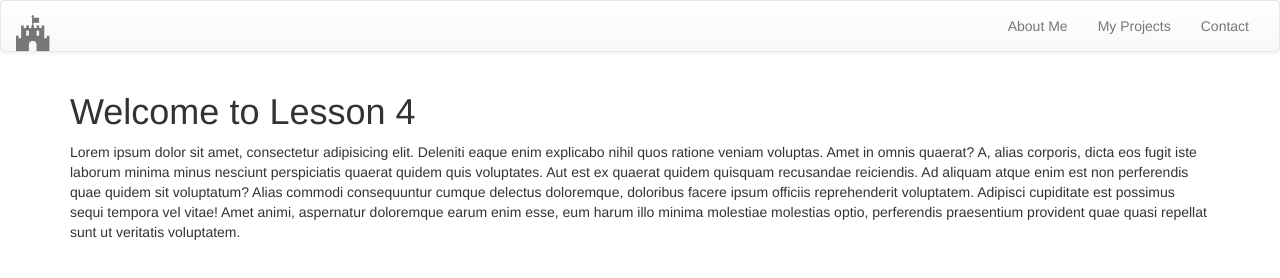
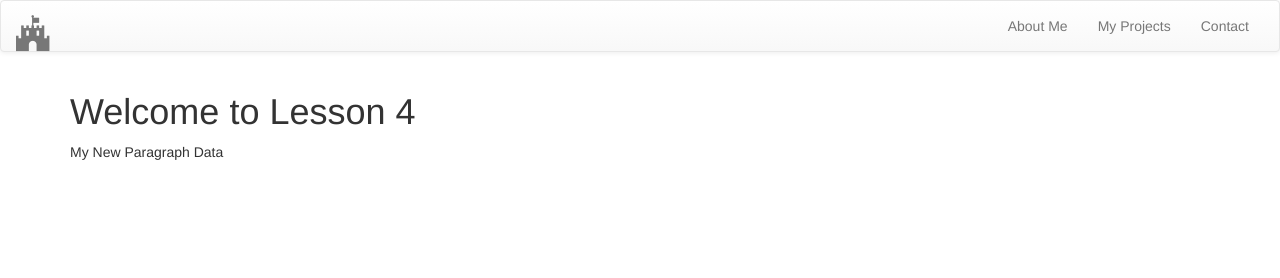
Before and after one commit to devolasvegas/COMP1073-Lesson04, a plain HTML site: page index.html in a window 1280 px wide. Drawn offline with Linux system fonts and the light colour scheme.

Commit message:
Updated app.js

```diff
--- a/Scripts/app.js
+++ b/Scripts/app.js
@@ -4,7 +4,18 @@
 
 "use strict";
 
-// Set up your IIFE (Immediately Invoked Function Expression)
+// Set up your IIFE (Immediately Invoked Function Expression) or ASEF (Anonymous Self-Executing Function)
 (function(){
     console.log("App Started . . .");
+
+    // named function way
+    function replaceFirstParagraph(){
+        console.log("Inside replaceFirstParagraph function.");
+        var firstParagraph;
+        firstParagraph = document.getElementById("firstParagraph");
+        firstParagraph.innerHTML = "My New Paragraph Data";
+    }
+    // Call replaceFirstParagraph function defined above.
+    replaceFirstParagraph();
+
 })();
--- a/index.html
+++ b/index.html
@@ -36,9 +36,9 @@
             </div><!-- /.navbar-collapse -->
         </div><!-- /.container-fluid -->
     </nav>
-    <main class="container">
+    <main class="container" id="mainContent">
         <h1>Welcome to Lesson 4</h1>
-        <p>Lorem ipsum dolor sit amet, consectetur adipisicing elit. Deleniti eaque enim explicabo nihil quos ratione veniam
+        <p id="firstParagraph">Lorem ipsum dolor sit amet, consectetur adipisicing elit. Deleniti eaque enim explicabo nihil quos ratione veniam
             voluptas. Amet in omnis quaerat? A, alias corporis, dicta eos fugit iste laborum minima minus nesciunt perspiciatis
             quaerat quidem quis voluptates. Aut est ex quaerat quidem quisquam recusandae reiciendis. Ad aliquam atque enim est
             non perferendis quae quidem sit voluptatum? Alias commodi consequuntur cumque delectus doloremque, doloribus facere
```
